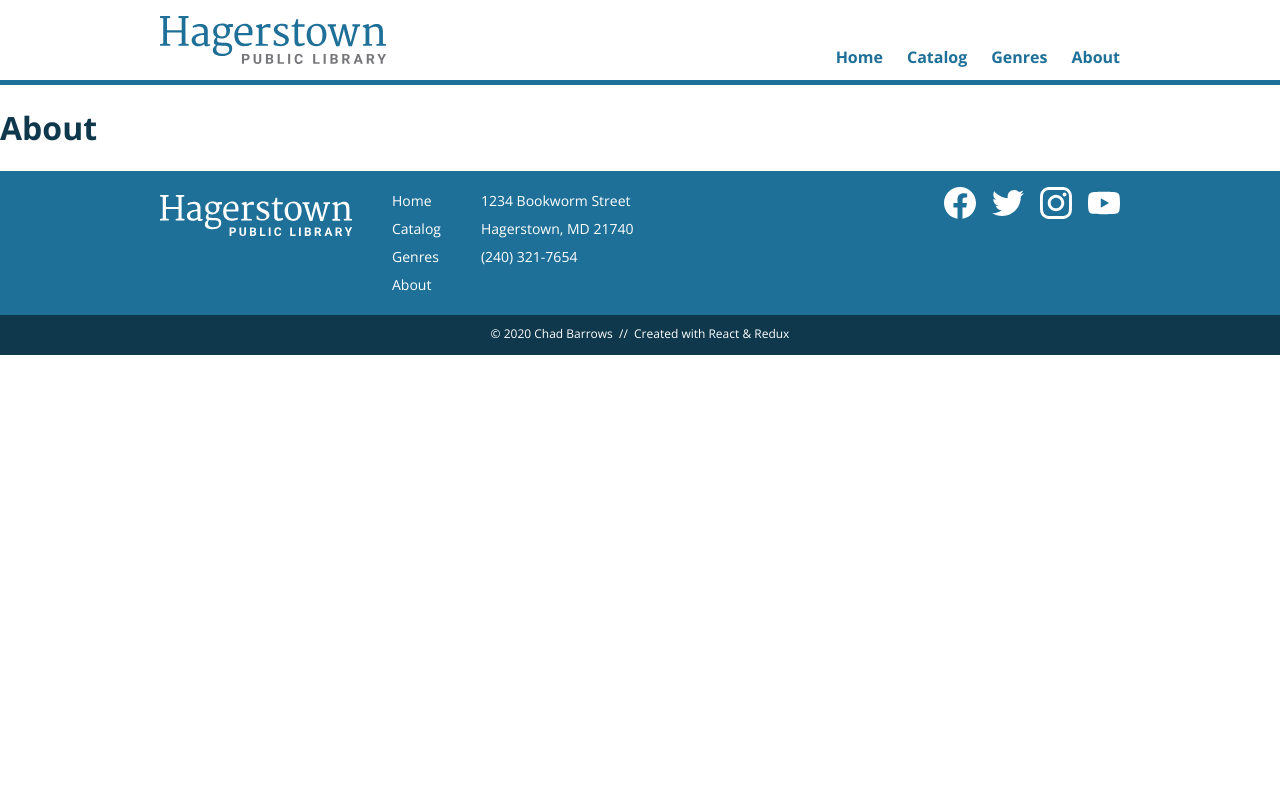
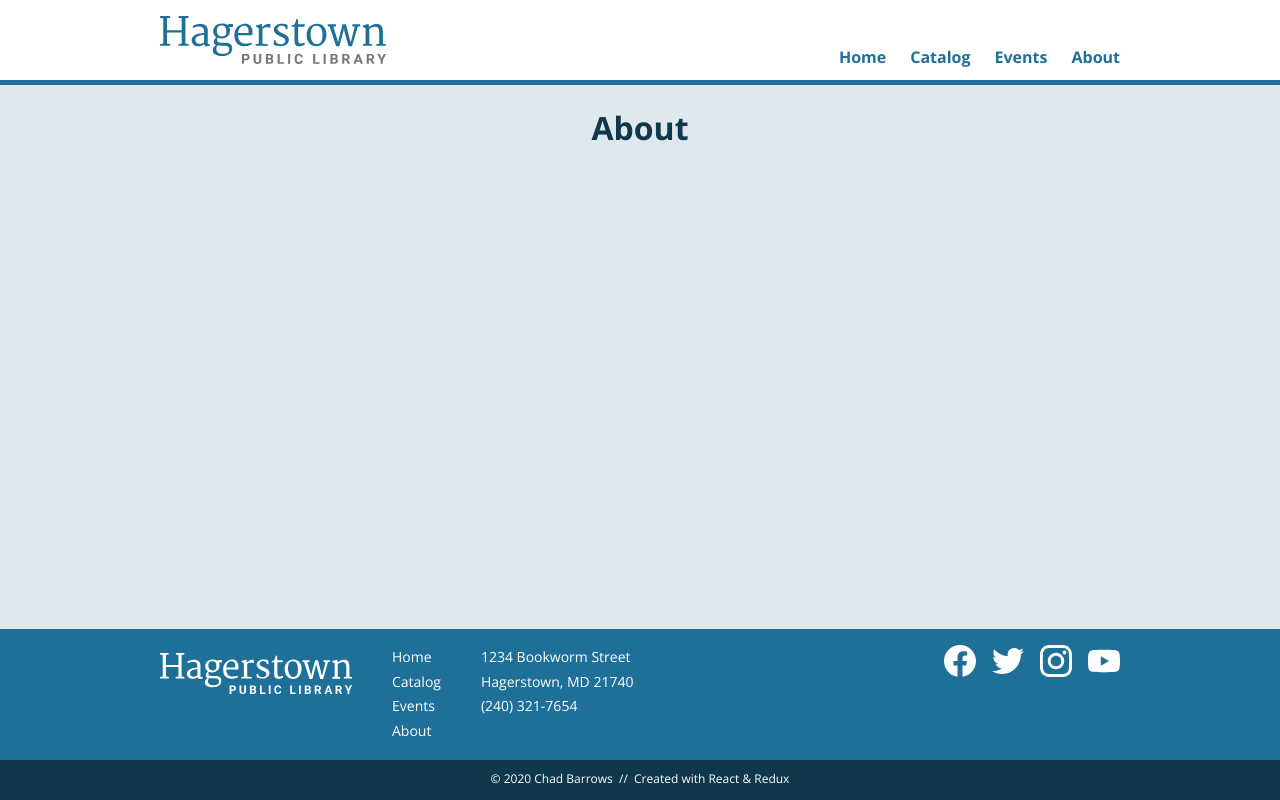
Before and after one commit to CrypticVigil/hagerstown-library, a React (Create React App) app: page /about in a window 1280 px wide. Built offline with nearby package versions, Linux system fonts and the light colour scheme.

Commit message:
added pages and tweaked footer links

```diff
--- /dev/null
+++ b/src/About.css
@@ -0,0 +1,6 @@
+.About {
+	display: flex;
+	justify-content: center;
+	background-color: #dee8ed;
+	flex-grow: 1;
+}
--- /dev/null
+++ b/src/About.js
@@ -0,0 +1,12 @@
+import React from 'react';
+import './About.css';
+
+function About() {
+	return (
+		<div className="About">
+			<h1>About</h1>
+		</div>
+	);
+}
+
+export default About;
--- a/src/App.js
+++ b/src/App.js
@@ -6,6 +6,9 @@
 } from 'react-router-dom';
 import Header from './Header';
 import Home from './Home';
+import Catalog from './Catalog';
+import Events from './Events';
+import About from './About';
 import Footer from './Footer';
 import './App.css';
 
@@ -16,13 +19,13 @@
         <Header />
         <Switch>
           <Route path="/catalog">
-            <h1>Catalog</h1>
+            <Catalog />
           </Route>
-          <Route path="/genres">
-            <h1>Genres</h1>
+          <Route path="/events">
+            <Events />
           </Route>
           <Route path="/about">
-            <h1>About</h1>
+            <About />
           </Route>
           <Route path="/">
             <Home />
--- /dev/null
+++ b/src/Catalog.css
@@ -0,0 +1,6 @@
+.Catalog {
+	display: flex;
+	justify-content: center;
+	background-color: #dee8ed;
+	flex-grow: 1;
+}
--- /dev/null
+++ b/src/Catalog.js
@@ -0,0 +1,14 @@
+import React, { Component } from 'react';
+import './Catalog.css';
+
+class Catalog extends Component {
+	render() {
+		return (
+			<div className="Catalog" >
+				<h1>Catalog</h1>
+			</div>
+		);
+	}
+}
+
+export default Catalog;
--- /dev/null
+++ b/src/Events.css
@@ -0,0 +1,6 @@
+.Events {
+	display: flex;
+	justify-content: center;
+	background-color: #dee8ed;
+	flex-grow: 1;
+}
--- /dev/null
+++ b/src/Events.js
@@ -0,0 +1,14 @@
+import React, { Component } from 'react';
+import './Events.css';
+
+class Events extends Component {
+	render() {
+		return (
+			<div className="Events" >
+				<h1>Events</h1>
+			</div>
+		);
+	}
+}
+
+export default Events;
--- a/src/Footer.css
+++ b/src/Footer.css
@@ -16,11 +16,12 @@
 .footer-container a {
 	color: white;
 	text-decoration: none;
-	transition: 0.3s;
+	transition: 0.2s;
 }
 
 .footer-container a:hover {
 	color: var(--gold);
+	text-decoration: 2px solid underline;
 }
 
 .footer-left {
@@ -35,7 +36,7 @@
 }
 
 .footer-left li {
-	line-height: 1.75rem;
+	line-height: 1.55rem;
 	color: white;
 }
 
@@ -51,6 +52,12 @@
 
 .footer-right img {
 	width: 2rem;
+	transition: 0.2s;
+}
+
+.footer-right img:hover {
+	filter: drop-shadow(2px 2px 2px rgba(0, 0, 0, 0.5));
+	transform: translateY(-2px);
 }
 
 .footer-bar {
--- a/src/Footer.js
+++ b/src/Footer.js
@@ -11,7 +11,7 @@
 					<ul>
 						<li><Link to="/">Home</Link></li>
 						<li><Link to="/catalog">Catalog</Link></li>
-						<li><Link to="/genres">Genres</Link></li>
+						<li><Link to="/events">Events</Link></li>
 						<li><Link to="/about">About</Link></li>
 					</ul>
 					<ul>
--- a/src/Header.js
+++ b/src/Header.js
@@ -10,7 +10,7 @@
 				<div className="header-navbar" >
 					<Link to="/">Home</Link>
 					<Link to="/catalog">Catalog</Link>
-					<Link to="/genres">Genres</Link>
+					<Link to="/events">Events</Link>
 					<Link to="/about">About</Link>
 				</div>
 			</div>
--- a/src/Home.css
+++ b/src/Home.css
@@ -42,6 +42,10 @@
 	border: 4px solid var(--gold);
 }
 
+.home-jumbotron__message:hover h2 {
+	text-decoration: 2.5px solid underline;
+}
+
 .home-jumbotron__message h2 {
 	margin: 0 0 1rem 0;
 	color: var(--steel-blue);
```
